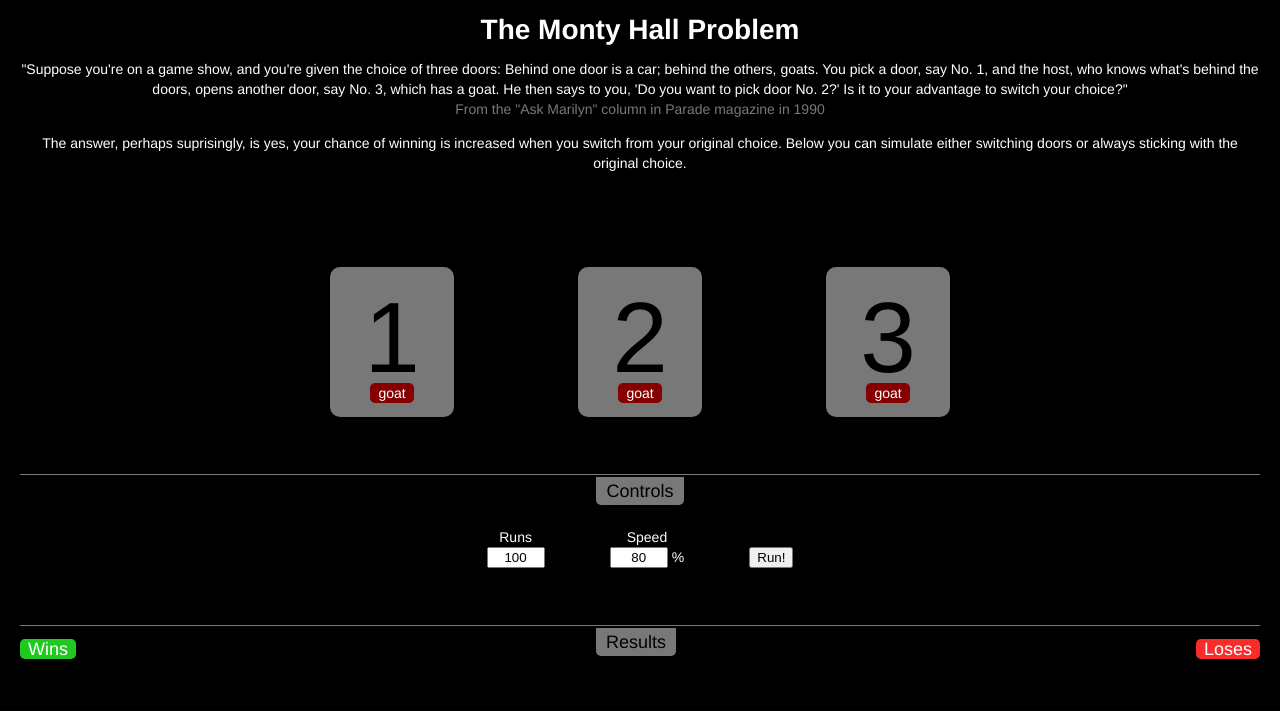
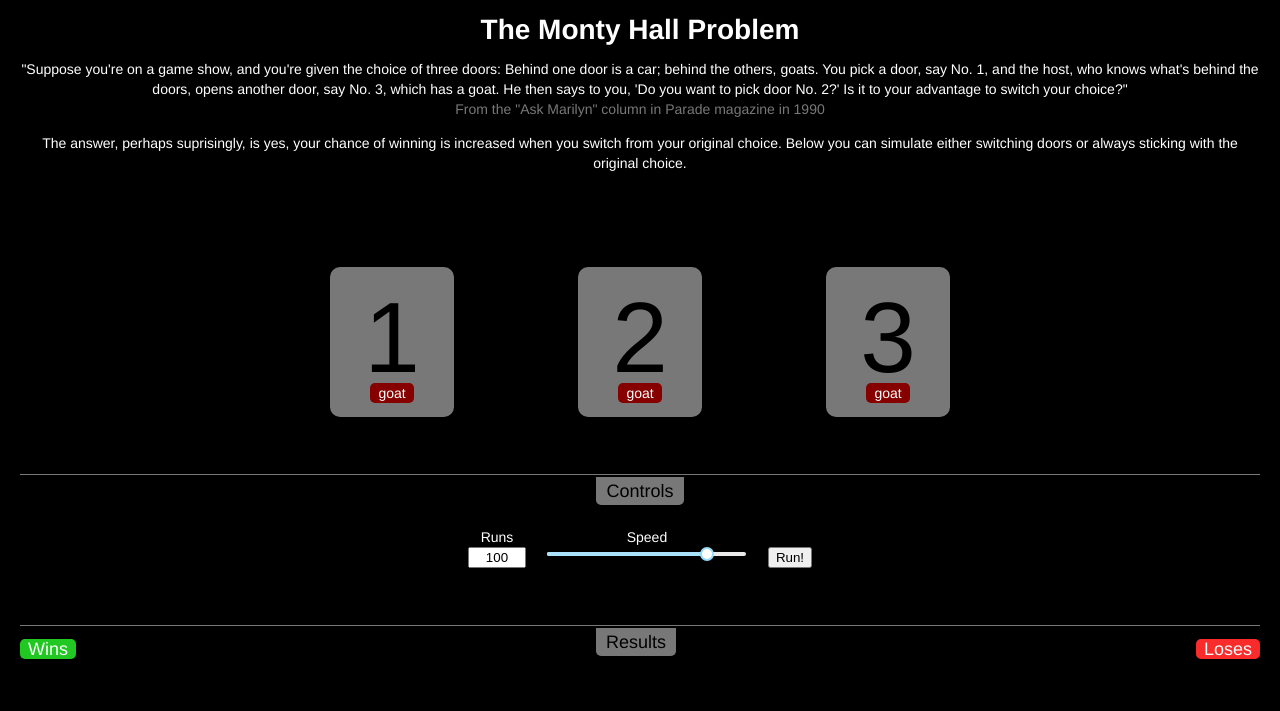
Before and after one commit to imphatic/monty-hall-problem, a React app: page / in a window 1280 px wide. Built offline with nearby package versions, Linux system fonts and the light colour scheme.

Commit message:
finished slider

```diff
--- a/package.json
+++ b/package.json
@@ -3,6 +3,7 @@
   "version": "0.1.0",
   "private": true,
   "dependencies": {
+    "rc-slider": "^8.6.1",
     "react": "^16.1.1",
     "react-dom": "^16.1.1",
     "react-scripts": "1.0.17"
--- a/src/index.css
+++ b/src/index.css
@@ -105,15 +105,20 @@ ul {
 .controlWrap {
     flex-grow:1;
     display:inline-block;
-    justify-content:center
+    justify-content:center;
+    padding:0 2%;
 }
-.controlWrap div:first-child {
+.controlWrap > div:first-child {
     height:20px;
 }
 
 .controlWrap input[type='input'] {
     text-align:center;
     width:50px;
+}
+
+.controls .speed {
+    width:50%;
 }
 
 
--- a/src/index.js
+++ b/src/index.js
@@ -1,6 +1,8 @@
 import React from 'react';
 import ReactDOM from 'react-dom';
 import './index.css';
+import Slider from 'rc-slider';
+import 'rc-slider/assets/index.css';
 
 function Door(props) {
     return (
@@ -54,12 +56,9 @@ class Controls extends React.Component {
                                     value={this.props.runs}
                                     onChange={this.props.handleControlsChange.bind(this)}  /></div>
                     </div>
-                    <div className="controlWrap">
+                    <div className="controlWrap speed">
                         <div>Speed</div>
-                        <div><input type="input"
-                                    name="speed"
-                                    value={this.props.speed}
-                                    onChange={this.props.handleControlsChange.bind(this)} /> %</div>
+                        <Slider value={this.props.speed} onChange={this.props.handleSliderChange.bind(this)} />
                     </div>
                     <div className="controlWrap">
                         <div />
@@ -68,7 +67,9 @@ class Controls extends React.Component {
                                     value="Run!"
                                     onClick={() => this.props.run()} /></div>
                     </div>
+
                 </div>
+
             </div>
         );
     }
@@ -163,27 +164,27 @@ class MontyHallProblem extends React.Component {
         super(props);
         this.state = {
             executeRun: this.run,
-            speed:80,
-            runs:100,
+            speed: 80,
+            runs: 100,
             currentRound: 0,
             doors: [
                 {
                     'arrow': false,
-                    'car' : false,
-                    'inactive' : false
+                    'car': false,
+                    'inactive': false
                 },
                 {
                     'arrow': false,
-                    'car' : false,
-                    'inactive' : false
+                    'car': false,
+                    'inactive': false
                 },
                 {
                     'arrow': false,
-                    'car' : false,
-                    'inactive' : false
+                    'car': false,
+                    'inactive': false
                 }
             ],
-            rounds : []
+            rounds: []
         };
     }
 
@@ -194,6 +195,13 @@ class MontyHallProblem extends React.Component {
 
         change[e.target.name] = !isNaN(newValue) ? newValue : oldValue;
         this.setState(change)
+    }
+
+    handleSliderChange(e)
+    {
+        let change = {};
+        change['speed'] = e;
+        this.setState(change);
     }
 
     async run()
@@ -344,6 +352,7 @@ class MontyHallProblem extends React.Component {
                 <Controls
                     run={() => this.run()}
                     handleControlsChange={(e) => this.handleControlsChange(e)}
+                    handleSliderChange={(e) => this.handleSliderChange(e)}
                     runs={this.state.runs}
                     speed={this.state.speed}
                 />
```
Also changed, not shown: 1 other file.
